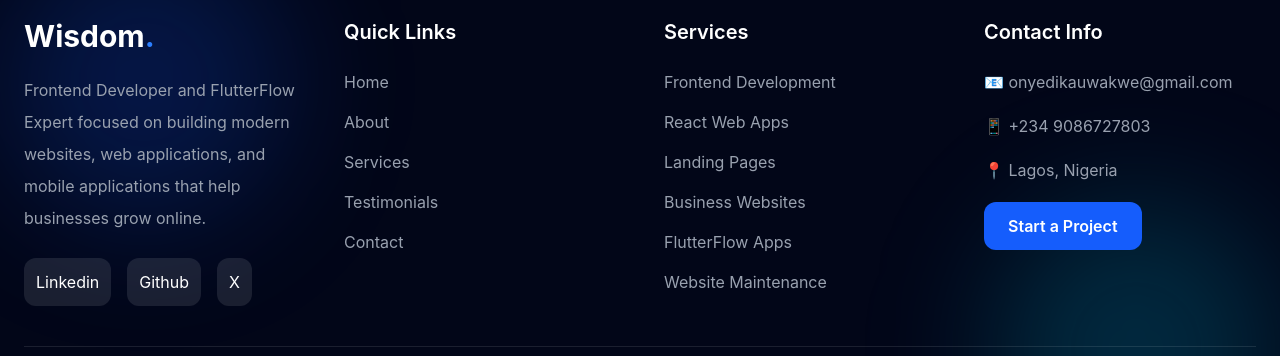
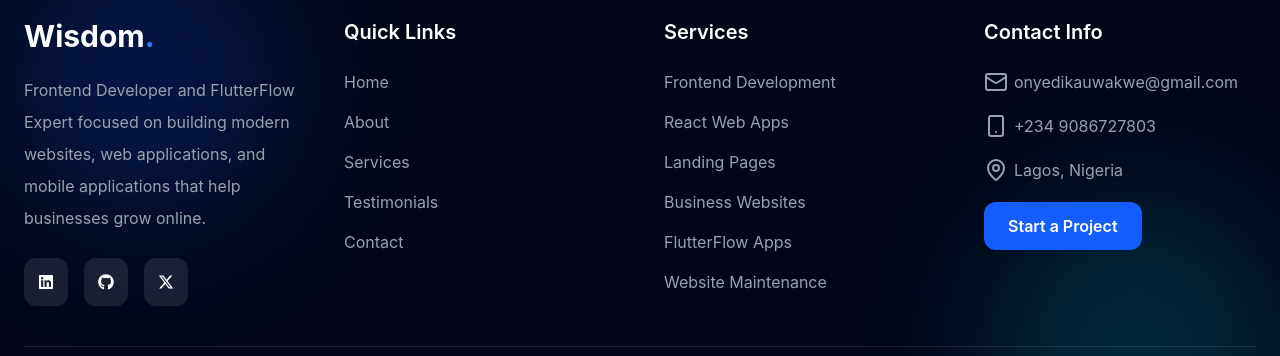
Before and after one commit to wisetech-max/Wisdom.com, a React (Vite) app: page / in a window 1280 px wide. Shown: the part 5805-6161 px from the top of the page. Built offline with nearby package versions, Linux system fonts and the light colour scheme.

Commit message:
changed text in my footer to icon to make it look more neat added linkedln, github and twitter icons to replace the text aalso did the same for my contact info

```diff
--- a/package.json
+++ b/package.json
@@ -12,9 +12,14 @@
   "dependencies": {
     "@emailjs/browser": "^4.4.1",
     "@fontsource/ubuntu": "^5.2.8",
+    "@fortawesome/fontawesome-svg-core": "^7.2.0",
+    "@fortawesome/free-brands-svg-icons": "^7.2.0",
+    "@fortawesome/free-solid-svg-icons": "^7.2.0",
+    "@fortawesome/react-fontawesome": "^3.3.1",
     "@headlessui/react": "^2.2.10",
     "@heroicons/react": "^2.2.0",
     "@tailwindcss/vite": "^4.3.0",
+    "lucide-react": "^1.21.0",
     "react": "^19.2.6",
     "react-countup": "^6.5.3",
     "react-dom": "^19.2.6",
--- a/src/Pages/Footer.jsx
+++ b/src/Pages/Footer.jsx
@@ -1,3 +1,11 @@
+import { Mail } from "lucide-react";
+import { Smartphone } from "lucide-react";
+import { MapPin } from "lucide-react";
+import { FontAwesomeIcon } from "@fortawesome/react-fontawesome";
+import { faLinkedin } from "@fortawesome/free-brands-svg-icons";
+import { faGithub } from "@fortawesome/free-brands-svg-icons";
+import { faXTwitter } from "@fortawesome/free-brands-svg-icons";
+
 function Footer() {
   return (
     <footer className="relative overflow-hidden bg-slate-950 text-white">
@@ -24,19 +32,19 @@ function Footer() {
                 href="https://www.linkedin.com/in/onyedikachukwu-uwakwe-b30861208"
                 className="rounded-xl bg-white/10 p-3 transition hover:bg-blue-600 text-white"
               >
-                Linkedin
+                <FontAwesomeIcon icon={faLinkedin} />
               </a>
               <a
                 href="https://github.com/wisetech-max"
                 className="rounded-xl bg-white/10 p-3 transition hover:bg-blue-600 text-white"
               >
-                Github
+                <FontAwesomeIcon icon={faGithub} />
               </a>
               <a
                 href="https://x.com/wisetechmax"
                 className="rounded-xl bg-white/10 p-3 transition hover:bg-blue-600 text-white"
               >
-                X
+                <FontAwesomeIcon icon={faXTwitter} />
               </a>
             </div>
           </div>
@@ -94,9 +102,16 @@ function Footer() {
               Contact Info
             </h2>
             <div className="space-y-5 text-gray-400">
-              <p>📧 onyedikauwakwe@gmail.com</p>
-              <p>📱 +234 9086727803</p>
-              <p>📍 Lagos, Nigeria</p>
+              <p className="flex gap-1.5">
+                <Mail />
+                onyedikauwakwe@gmail.com
+              </p>
+              <p className="flex gap-1.5">
+                <Smartphone /> +234 9086727803
+              </p>
+              <p className="flex gap-1.5">
+                <MapPin /> Lagos, Nigeria
+              </p>
               <a
                 href="#contact"
                 className="inline-block rounded-xl bg-blue-600 px-6 py-3 font-semibold text-white transition hover:bg-blue-700"
```
Also changed, not shown: 1 other file (tests, documents, lock files or other folders).
